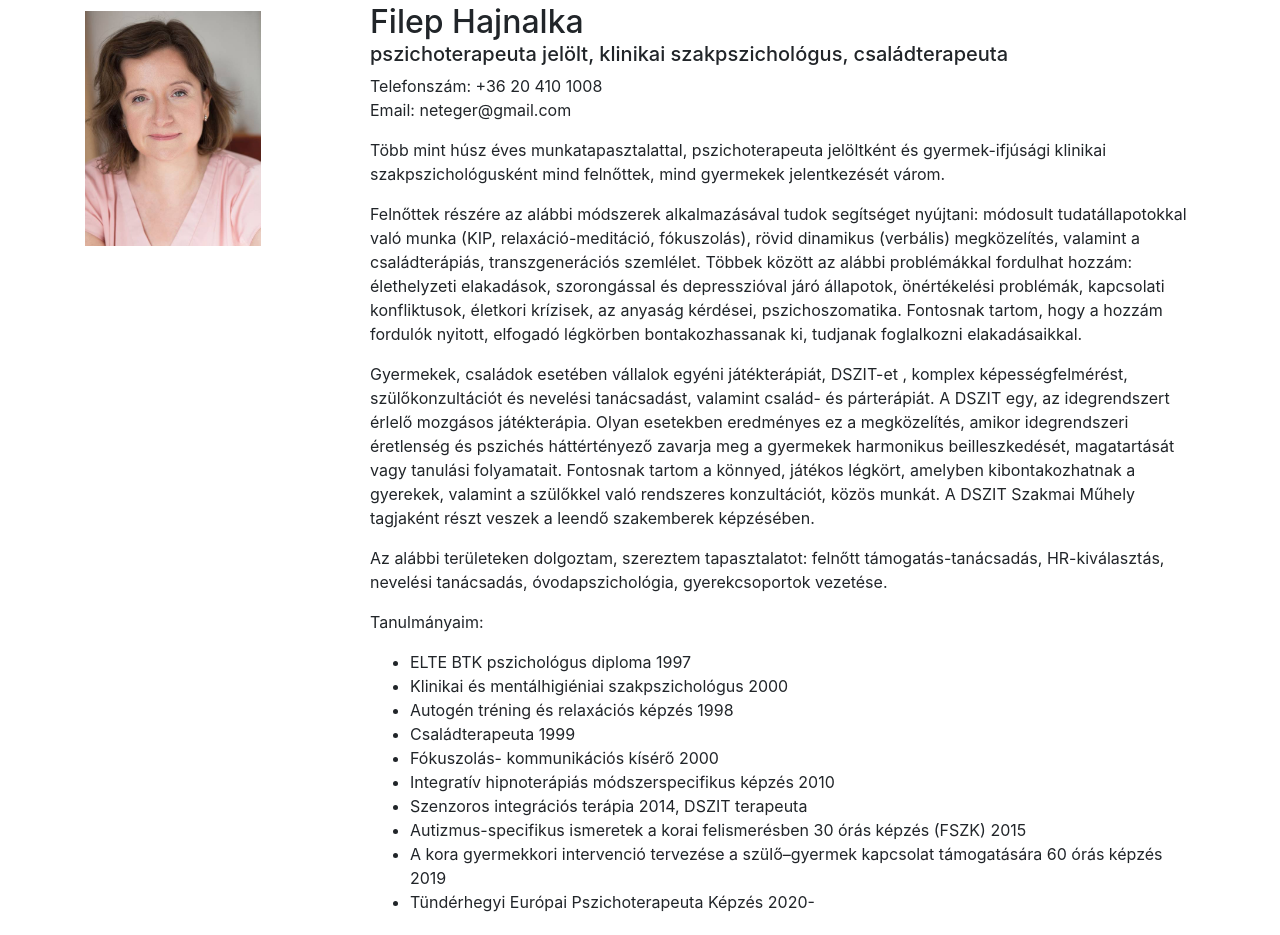
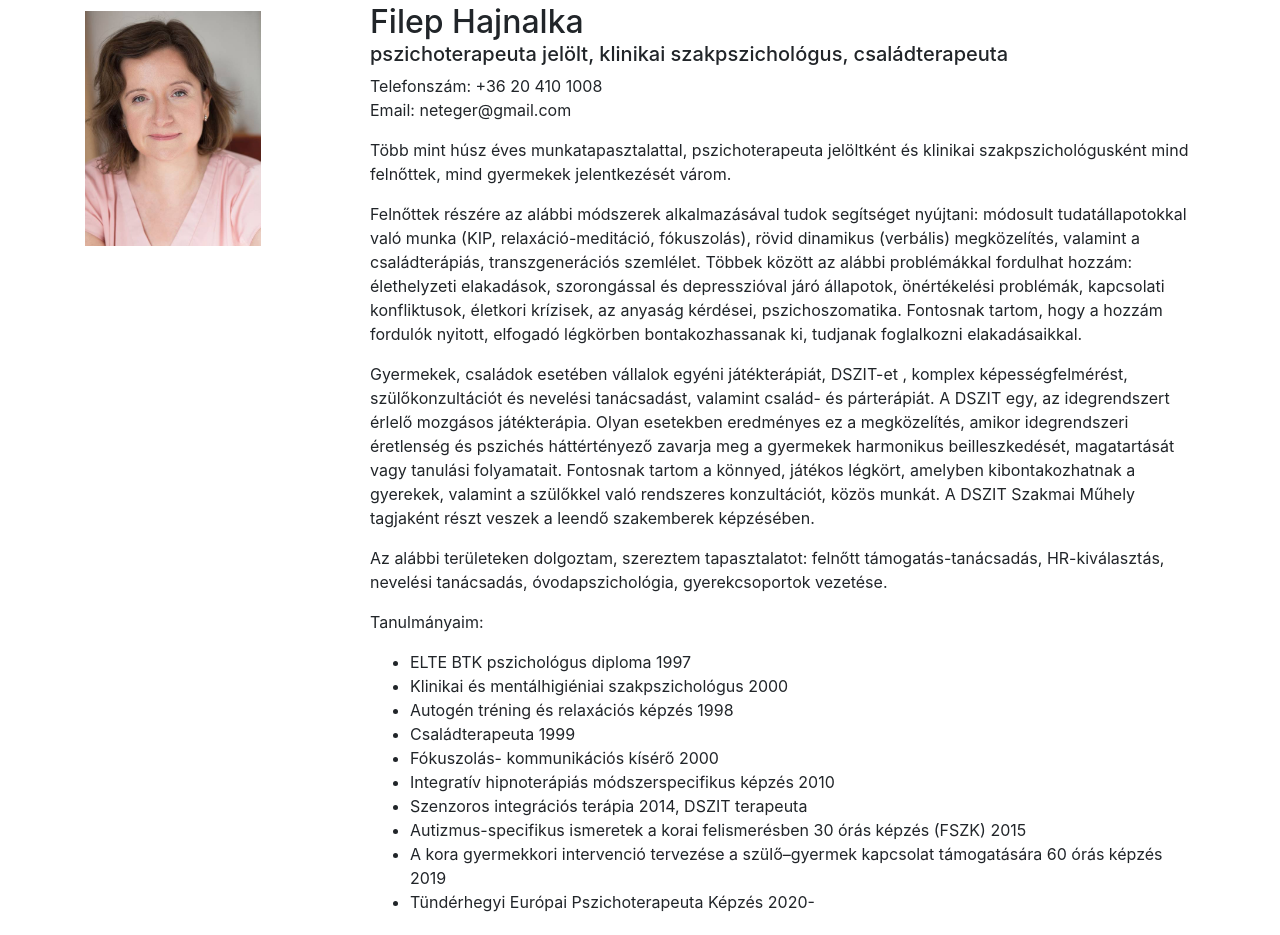
Before and after one commit to zoltan-langsfeld/lendulet-muhely, a website: page src/colleagues.html in a window 1280 px wide. Shown: the part 2547-3482 px from the top of the page. Drawn offline with nearby package versions, Linux system fonts and the light colour scheme; files that its build step writes are made by us from their sources.

Commit message:
Updates intro

```diff
--- a/src/colleagues.html
+++ b/src/colleagues.html
@@ -188,8 +188,8 @@
                     Email: <span class="email"></span>
                 </p>
                 <p>
-                    Több mint húsz éves munkatapasztalattal, pszichoterapeuta jelöltként és gyermek-ifjúsági
-                    klinikai szakpszichológusként mind felnőttek, mind gyermekek jelentkezését várom.
+                    Több mint húsz éves munkatapasztalattal, pszichoterapeuta jelöltként és klinikai szakpszichológusként
+                    mind felnőttek, mind gyermekek jelentkezését várom.
                 </p>
                 <p>
                     Felnőttek részére az alábbi módszerek alkalmazásával tudok segítséget nyújtani:
```
